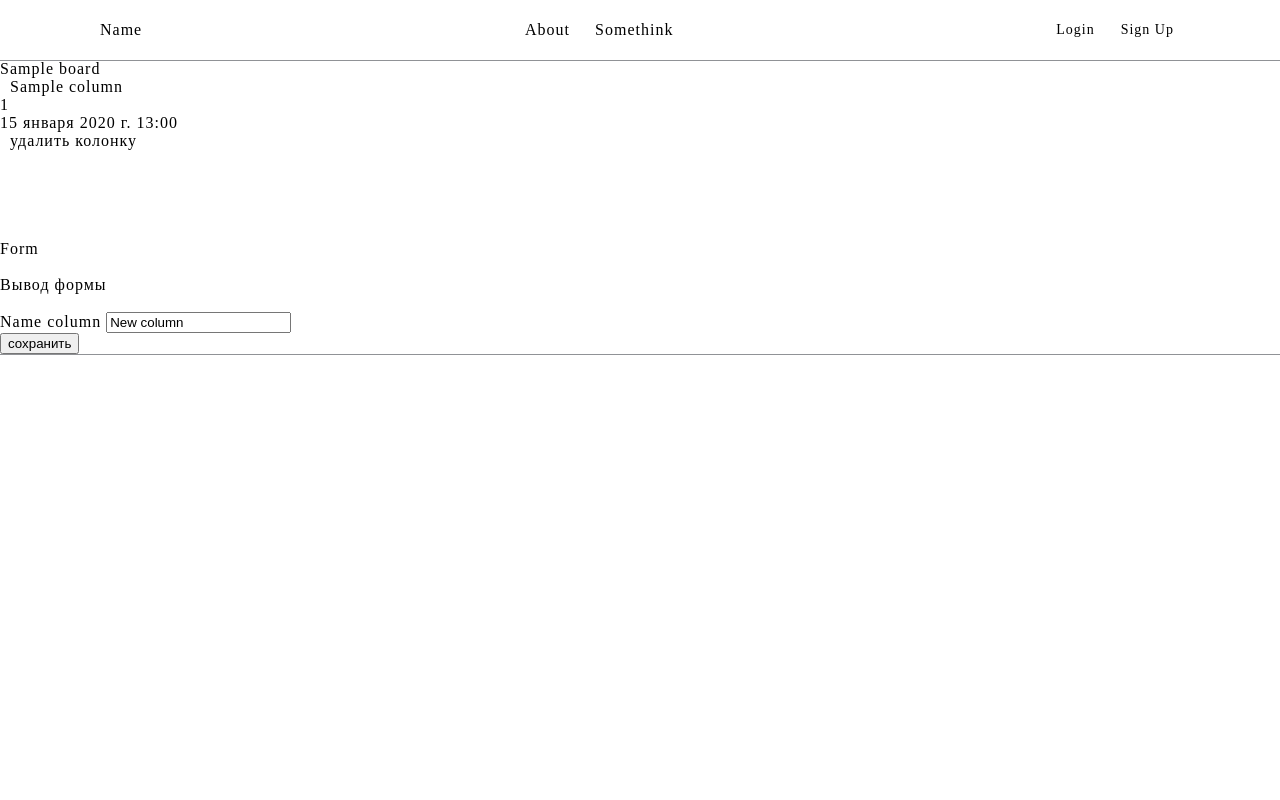
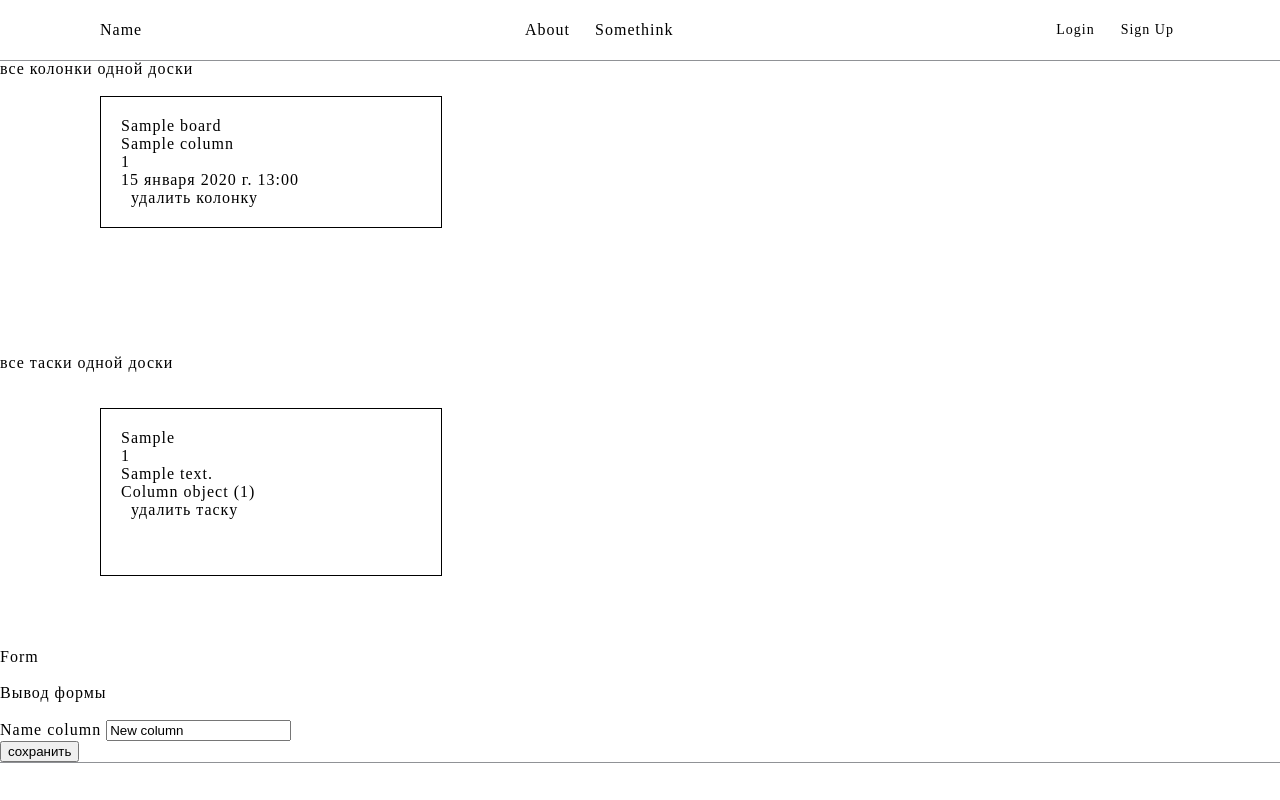
Before and after one commit to trueget/you_act, a Django app: page /my-board/1/ in a window 1280 px wide. Run offline with Django 4.2, Linux system fonts and the light colour scheme; tables that the repository leaves empty hold one stand-in row (values such as "Sample post"); some libraries are stand-ins or nearby versions.

Commit message:
add display all tasks and columns  in board

```diff
--- a/you_act/static/css/style.css
+++ b/you_act/static/css/style.css
@@ -66,3 +66,10 @@ div>a, .h1-container{
 .user-profile-img{
     width: 200px;
 }
+
+.column{
+    margin-left: 100px;
+    width: 300px;
+    border: #000 solid 1px;
+    padding: 20px;
+}
--- a/you_act/tasks/urls.py
+++ b/you_act/tasks/urls.py
@@ -2,7 +2,7 @@ from django.urls import path
 from tasks.views import (
     BoardDetailView,
     ColumnDetailView,
-    TaskDetailView,
+    # TaskDetailView,
     delete_board,
     delete_column,
     delete_task,
@@ -16,7 +16,7 @@ urlpatterns = [
     path('my-board/<int:pk>/', ColumnDetailView.as_view(), name='my-board'),
     path('delete-board/<int:pk>/', delete_board, name='delete-board'),
 
-    path('my-column/<int:pk>/', TaskDetailView.as_view(), name='my-column'),
+    # path('my-column/<int:pk>/', TaskDetailView.as_view(), name='my-column'),
     path('delete-column/<int:pk>/', delete_column, name='delete-column'),
 
     path('delete-task/<int:pk>/', delete_task, name='delete-task'),
--- a/you_act/tasks/views.py
+++ b/you_act/tasks/views.py
@@ -43,7 +43,13 @@ class ColumnDetailView(APIView):
         board = Board.objects.get(pk=pk)
         columns = Column.objects.filter(board=board)
         serializer = ColumnSerializer(columns)
-        return Response({'serializer': serializer, 'columns': columns, 'board': board})
+
+        all_tasks_on_board = []
+        for column in columns:
+            tasks_in_column = Tasks.objects.filter(column=column)
+            all_tasks_on_board.append(tasks_in_column)
+
+        return Response({'serializer': serializer, 'columns': columns, 'board': board, 'all_tasks_on_board': all_tasks_on_board})
 
     def post(self, request, pk):
         board = Board.objects.get(pk=pk)
@@ -54,24 +60,24 @@ class ColumnDetailView(APIView):
         return Response(serializer)
 
 
-class TaskDetailView(APIView):
-    '''колонка тасок и форма создания тасок'''
-    renderer_classes = [TemplateHTMLRenderer]
-    template_name = 'tasks/my_tasks.html'
+# class TaskDetailView(APIView):
+#     '''колонка тасок и форма создания тасок'''
+#     renderer_classes = [TemplateHTMLRenderer]
+#     template_name = 'tasks/my_tasks.html'
 
-    def get(self, request, pk):
-        column = Column.objects.get(pk=pk)
-        tasks_in_column = Tasks.objects.filter(column=column)
-        serializer = TaskSerializer(tasks_in_column)
-        return Response({'serializer': serializer, 'tasks_in_column': tasks_in_column, 'column': column})
+#     def get(self, request, pk):
+#         column = Column.objects.get(pk=pk)
+#         tasks_in_column = Tasks.objects.filter(column=column)
+#         serializer = TaskSerializer(tasks_in_column)
+#         return Response({'serializer': serializer, 'tasks_in_column': tasks_in_column, 'column': column})
 
-    def post(self, request, pk):
-        column = Column.objects.get(pk=pk)
-        serializer = TaskSerializer(data=request.data)
-        if serializer.is_valid():
-            serializer.save(column=column)
-            return redirect(reverse('tasks:my-column', args=[pk]))
-        return Response(serializer)
+#     def post(self, request, pk):
+#         column = Column.objects.get(pk=pk)
+#         serializer = TaskSerializer(data=request.data)
+#         if serializer.is_valid():
+#             serializer.save(column=column)
+#             return redirect(reverse('tasks:my-column', args=[pk]))
+#         return Response(serializer)
 
 
 # @api_view(['PUT', 'DELETE'])
@@ -83,14 +89,11 @@ def delete_board(request, pk):
 
 def delete_column(request, pk):
     column = Column.objects.get(pk=pk)
-    board = Board.objects.get(pk=column.board.id)
     column.delete()
-    return redirect(reverse('tasks:my-board', args=[board.id]))
+    return redirect(reverse('tasks:my-board', args=[column.board.id]))
 
 
 def delete_task(request, pk):
     task = Tasks.objects.get(pk=pk)
-    colum = Column.objects.get(pk=task.column.id)
     task.delete()
-    pk = colum.id
-    return redirect(reverse('tasks:my-column', args=[pk]))
+    return redirect(reverse('tasks:my-board', args=[task.column.board.id]))
--- a/you_act/templates/tasks/my_columns.html
+++ b/you_act/templates/tasks/my_columns.html
@@ -4,11 +4,12 @@
 {% block title %}мои колонки{% endblock title %}
 
 {% block my_workspace %}
+    <p>все колонки одной доски</p> <br>
     {% if columns %}
         {% for column in columns %}
             <div class="column">
                 <p>{{ column.board }}</p>
-                <td><a href="{% url 'tasks:my-column' pk=column.id %}">{{ column.name_column }}</a></td>
+                <td>{{ column.name_column }}</td>
                 <p>{{ column.id }}</p>
                 <p>{{ column.date_create }}</p>
                 <a href="{% url 'tasks:delete-column' column.id %}">удалить колонку</a>
@@ -20,7 +21,29 @@
         <p>на этой доске пока нет колонок!</p>
     {% endif %}
 
+
+
+    <br><br><br><br>
+
+    <p>все таски одной доски</p>
+
+    <br><br>
+        {% for column in all_tasks_on_board %}
+            <div class="column">
+                {% for task in column %}
+                    <p>{{ task.tittle }}</p>
+                    <p>{{ task.id }}</p>
+                    <td>{{ task.description }}</td>
+                    <p>{{ task.column }}</p>
+                    <a href="{% url 'tasks:delete-task' task.id %}">удалить таску</a>
+                    <br><br><br>
+                {% endfor %}
+            </div>
+            <br><br>
+        {% endfor %}
+
 <br><br>
+
 <p>Form</p>
 <br>
 <p>Вывод формы</p>
```
